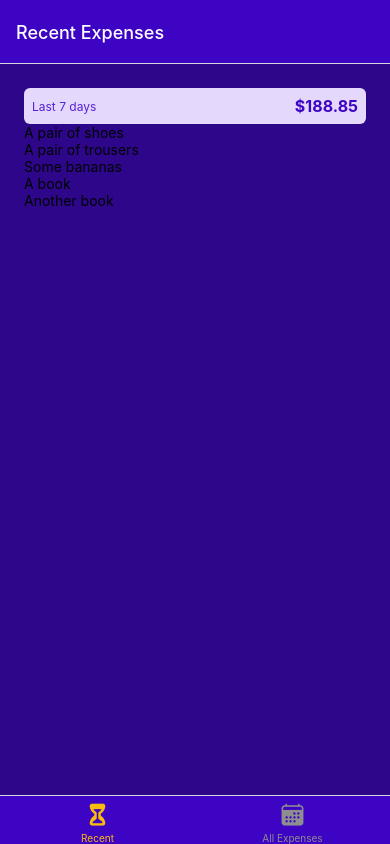
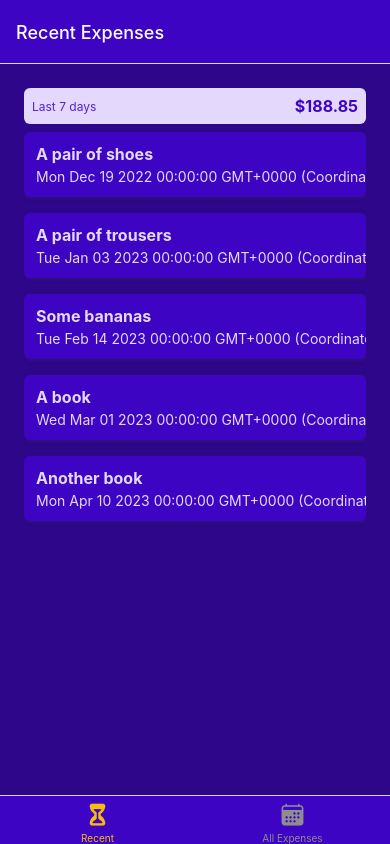
Before and after one commit to MaksymBeliever/ExpenseTracker, a React Native app: screen / in a window 390 px wide. Built offline with nearby package versions, Linux system fonts and the light colour scheme.

Commit message:
Improved styles

```diff
--- /dev/null
+++ b/components/ExpenseItem.js
@@ -0,0 +1,59 @@
+import { Pressable, StyleSheet, Text, View } from 'react-native';
+
+import { GlobalStyles } from '../constants/styles';
+
+function ExpenseItem({ description, amount, date }) {
+    return (
+        <Pressable>
+            <View style={styles.expenseItem}>
+                <View>
+                    <Text style={[styles.textBase, styles.description]}>
+                        {description}
+                    </Text>
+                    <Text style={styles.textBase}>{date.toString()}</Text>
+                </View>
+                <View style={styles.amountContainer}>
+                    <Text style={styles.amount}>{amount}</Text>
+                </View>
+            </View>
+        </Pressable>
+    );
+}
+
+export default ExpenseItem;
+
+const styles = StyleSheet.create({
+    expenseItem: {
+        padding: 12,
+        marginVertical: 8,
+        backgroundColor: GlobalStyles.colors.primary500,
+        flexDirection: 'row',
+        justifyContent: 'space-between',
+        borderRadius: 6,
+        elevation: 3,
+        shadowColor: GlobalStyles.colors.gray500,
+        shadowRadius: 4,
+        shadowOffset: { width: 1, height: 1 },
+        shadowOpacity: 0.4,
+    },
+    textBase: {
+        color: GlobalStyles.colors.primary50,
+    },
+    description: {
+        fontSize: 16,
+        marginBottom: 4,
+        fontWeight: 'bold',
+    },
+    amountContainer: {
+        paddingHorizontal: 12,
+        paddingVertical: 4,
+        backgroundColor: 'white',
+        justifyContent: 'center',
+        alignItems: 'center',
+        borderRadius: 4,
+    },
+    amount: {
+        color: GlobalStyles.colors.primary500,
+        fontWeight: 'bold',
+    },
+});
--- a/components/ExpensesList.js
+++ b/components/ExpensesList.js
@@ -1,7 +1,8 @@
-import { FlatList, Text } from 'react-native';
+import { FlatList } from 'react-native';
+import ExpenseItem from './ExpenseItem';
 
 function renderExpenseItem(itemData) {
-    return <Text>{itemData.item.description}</Text>;
+    return <ExpenseItem {...itemData.item} />;
 }
 
 function ExpensesList({ expenses }) {
--- a/components/ExpensesOutput.js
+++ b/components/ExpensesOutput.js
@@ -50,7 +50,9 @@
 const styles = StyleSheet.create({
     container: {
         flex: 1,
-        padding: 24,
+        paddingHorizontal: 24,
+        paddingTop: 24,
+        paddingBottom: 0,
         backgroundColor: GlobalStyles.colors.primary700,
     },
 });
```
